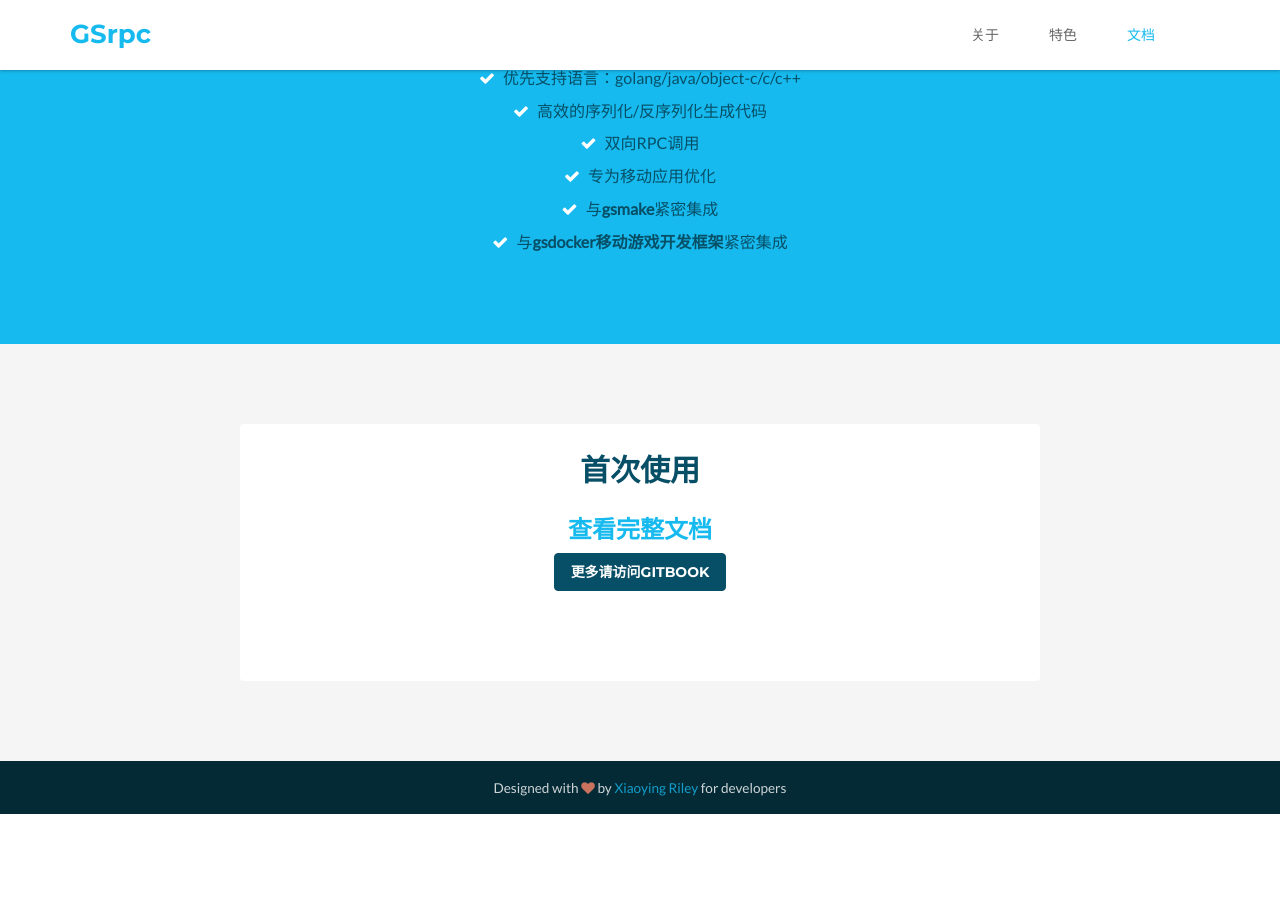
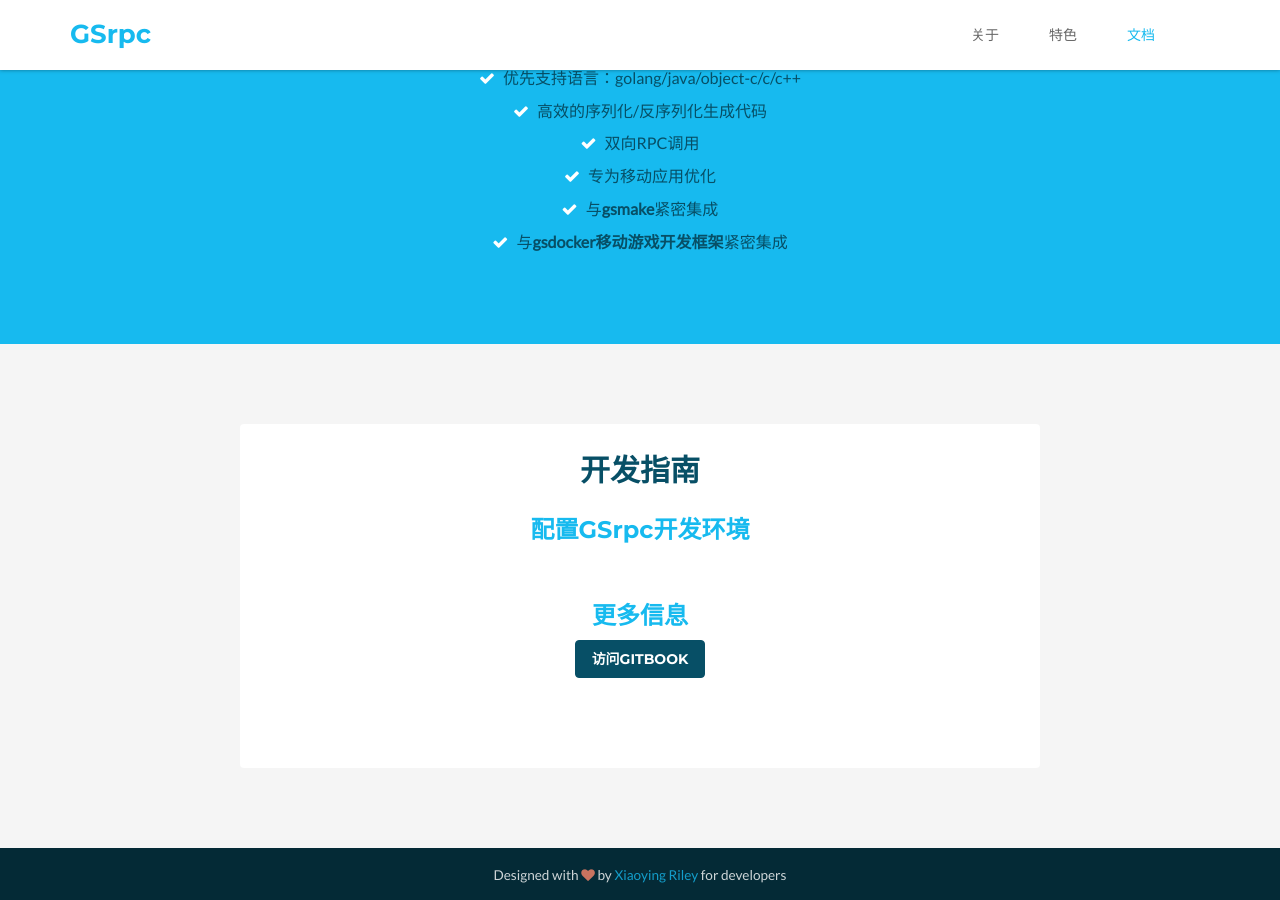
Before and after one commit to gsrpc/gsrpc.github.io, a Jekyll site: the page built from index.md, in a window 1280 px wide and 900 px high, scrolled down 1521 px. Built offline with Jekyll 4.4.1, drawn with Linux system fonts in a browser that asks for light colours; before the commit the page ends 2335 px from its top, so only the background shows below that; some of the changed text lies outside the part shown.

Commit message:
daily commit

```diff
--- a/_config.yml
+++ b/_config.yml
@@ -6,6 +6,6 @@ baseurl: "" # the subpath of your site, e.g. /blog/
 url: "" # the base hostname & protocol for your site
 twitter_username: gsrpc
 github_username:  gsrpc
-
+pygments: true
 # Build settings
 markdown: kramdown
--- a/_includes/docs.html
+++ b/_includes/docs.html
@@ -2,11 +2,19 @@
     <section id="docs" class="docs section">
         <div class="container">
             <div class="docs-inner">
-            <h2 class="title text-center">首次使用</h2>
+            <h2 class="title text-center">开发指南</h2>
+
             <div class="block">
-                <h3 class="sub-title text-center">查看完整文档</h3>
+                <h3 class="sub-title text-center">配置GSrpc开发环境</h3>
                 <p class="text-center">
-                    <a class="btn btn-cta-primary" href="https://github.com/twbs/bootstrap" target="_blank">更多请访问GitBook</a>
+                    {{content}}
+                </p>
+            </div><!--//block-->
+
+            <div class="block">
+                <h3 class="sub-title text-center">更多信息</h3>
+                <p class="text-center">
+                    <a class="btn btn-cta-primary" href="http://gsrpc.gitbooks.io/document/content/zh-cn/index.html" target="_blank">访问GitBook</a>
                 </p>
             </div><!--//block-->
 
--- a/_includes/promo.html
+++ b/_includes/promo.html
@@ -4,13 +4,12 @@
             <h2 class="title">GS<span class="highlight">rpc</span></h2>
             <p class="intro">结合代码生成技术实现的一种高效/支持多种编程语言的远程服务调用框架</p>
             <div class="btns">
-                <a class="btn btn-cta-secondary" href="http://themes.3rdwavemedia.com/" target="_blank">示例代码</a>
+                <a class="btn btn-cta-secondary" href="https://github.com/gsrpc/" target="_blank">访问GitHub</a>
                 <a class="btn btn-cta-primary" target="_blank">获取最新版本</a>
             </div>
             <ul class="meta list-inline">
-                <li><a href="#" target="_blank">查看GitHub上的源代码</a></li>
-                <li><a href="https://github.com/twbs/bootstrap" target="_blank">开发文档</a></li>
-                <li>由: <a href="mailto:yayanyang@gmail.com" target="_blank">yayanyang</a> 创建于2015年9月</li>
+                <li><a href="http://gsrpc.gitbooks.io/document/content/zh-cn/index.html" target="_blank">开发文档</a></li>
+                <li>由 <a href="mailto:yayanyang@gmail.com" target="_blank">yayanyang</a> 创建于2015年9月</li>
             </ul><!--//meta-->
         </div><!--//container-->
         <div class="social-media">
```
Also changed, not shown: index.md (renamed from index.html, +0 -2 lines).
